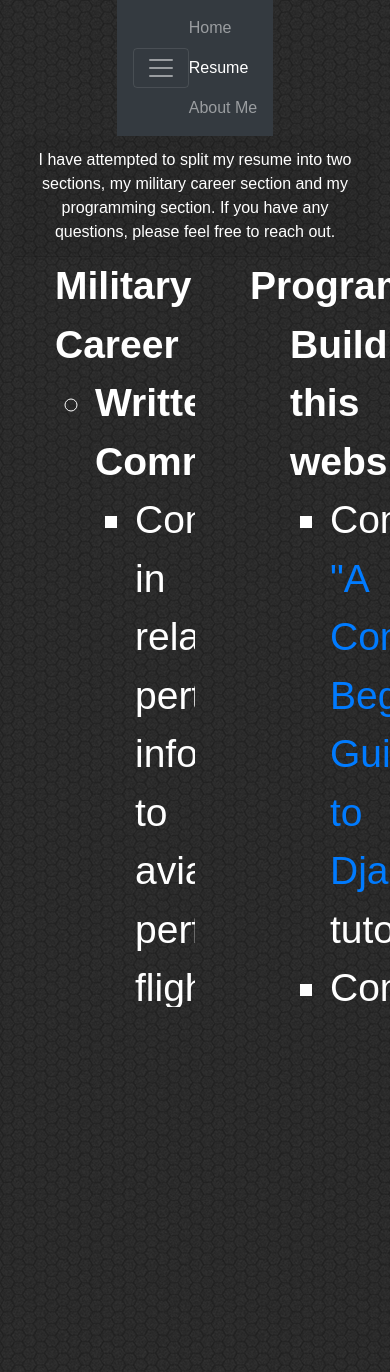
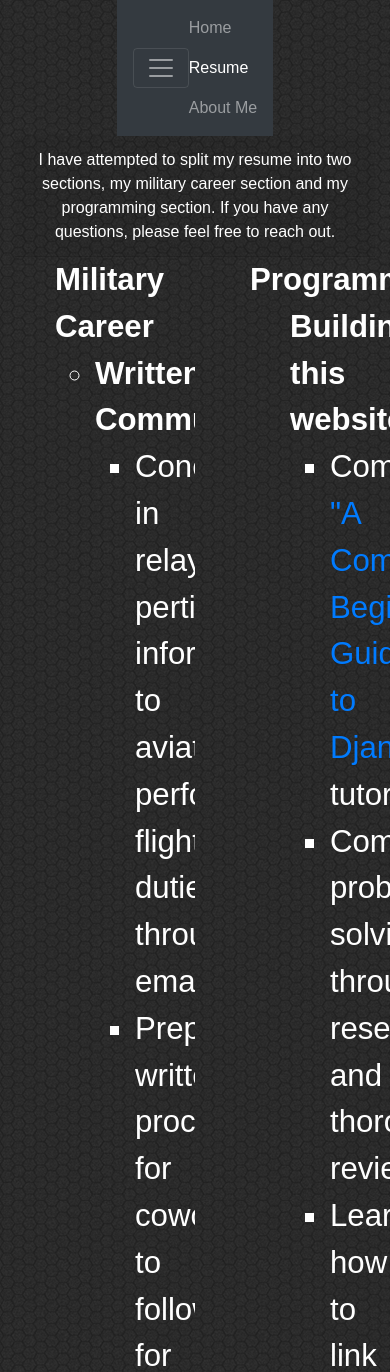
Before and after one commit to Discotech17/Resume, a Django app: page /resume/ in a window 390 px wide; the page is wider, and only the part inside the window is pictured. Shown: the top 1372 px of that part. Run offline with Django 3.2, Linux system fonts and the light colour scheme; some libraries are stand-ins or nearby versions.

Commit message:
mobile test 16

```diff
--- a/templates/aboutme.html
+++ b/templates/aboutme.html
@@ -11,7 +11,7 @@
         }
         div.col {
             font-size: 1.5vmax;
-            height: 750px;
+            height: 1300px;
             overflow-y: scroll;
         }
         footer {
--- a/templates/home.html
+++ b/templates/home.html
@@ -17,7 +17,7 @@
         }
         div.col2 {
             width: 100%;
-            height: 250px;
+            height: 325px;
         }
         footer {
             position: fixed;
--- a/templates/resume.html
+++ b/templates/resume.html
@@ -10,8 +10,8 @@
             font-family: 'Noto Sans JP', sans-serif;
         }
         div.col {
-            font-size: 1.5vmax;
-            height: 750px;
+            font-size: 1.2vmax;
+            height: 1300px;
             overflow-y: auto;
             overflow-x: hidden;
         }
```
